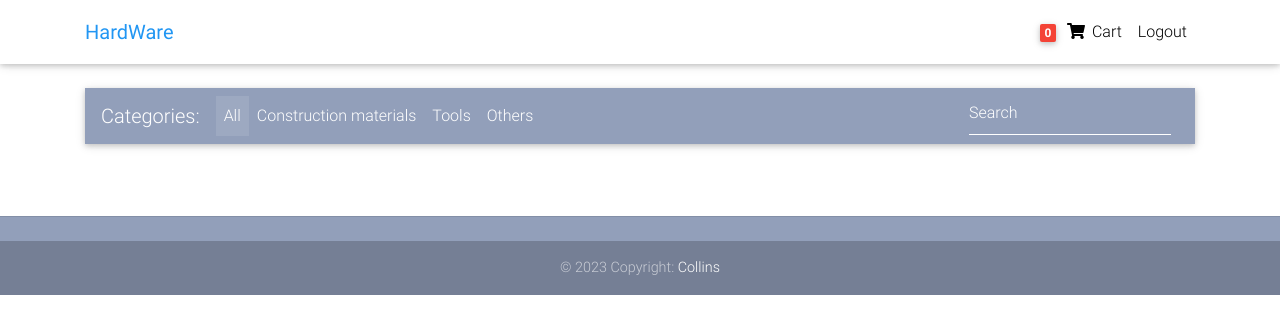
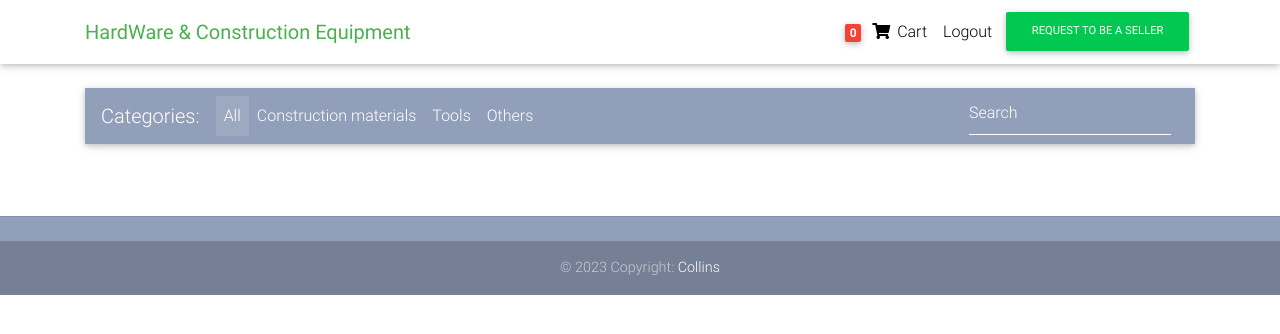
Before and after one commit to Collins-Omariba/django-hardware, a Django app: page / in a window 1280 px wide. Shown: the top 334 px of the page. Run offline with Django 4.2, Linux system fonts and the light colour scheme; the visitor is signed in with stand-in values (Sample User, id 1); data that the repository does not hold is empty; some libraries are stand-ins or nearby versions.

Commit message:
Add seller registration functionality

```diff
--- a/core/urls.py
+++ b/core/urls.py
@@ -9,7 +9,8 @@ from .views import (
     remove_single_item_from_cart,
     PaymentView,
     AddCouponView,
-    RequestRefundView
+    RequestRefundView,
+    add_user_to_seller_group,
 )
 
 app_name = 'core'
@@ -25,5 +26,7 @@ urlpatterns = [
     path('remove-item-from-cart/<slug>/', remove_single_item_from_cart,
          name='remove-single-item-from-cart'),
     path('payment/<payment_option>/', PaymentView.as_view(), name='payment'),
-    path('request-refund/', RequestRefundView.as_view(), name='request-refund')
+    path('request-refund/', RequestRefundView.as_view(), name='request-refund'),
+    path('add-to-seller-group/', add_user_to_seller_group,
+         name='add_to_seller_group')
 ]
--- a/core/views.py
+++ b/core/views.py
@@ -11,6 +11,7 @@ from django.shortcuts import redirect
 from django.shortcuts import render, get_object_or_404
 from django.utils import timezone
 from django.views.generic import ListView, DetailView, View
+from django.contrib.auth.models import Group, User
 
 from .forms import CheckoutForm, CouponForm, RefundForm, PaymentForm
 from .models import Item, OrderItem, Order, Address, Payment, Coupon, Refund, UserProfile
@@ -213,7 +214,7 @@ class PaymentView(View):
             context = {
                 'order': order,
                 'DISPLAY_COUPON_FORM': False,
-                'STRIPE_PUBLIC_KEY' : settings.STRIPE_PUBLIC_KEY
+                'STRIPE_PUBLIC_KEY': settings.STRIPE_PUBLIC_KEY
             }
             userprofile = self.request.user.userprofile
             if userprofile.one_click_purchasing:
@@ -517,3 +518,14 @@ class RequestRefundView(View):
             except ObjectDoesNotExist:
                 messages.info(self.request, "This order does not exist.")
                 return redirect("core:request-refund")
+
+
+@login_required
+def add_user_to_seller_group(request):
+    username = request.user.username
+    user = User.objects.get(username=username)
+    user.is_staff = True
+    user.save()
+    seller_group = Group.objects.get(name='seller')
+    request.user.groups.add(seller_group)
+    return render(request, 'seller_group_added.html')
--- a/templates/navbar.html
+++ b/templates/navbar.html
@@ -5,7 +5,7 @@
 
       <!-- Brand -->
       <a class="navbar-brand waves-effect" href="/">
-        <strong class="blue-text">HardWare</strong>
+        <strong class="green-text">HardWare & Construction Equipment</strong>
       </a>
 
       <!-- Collapse -->
@@ -45,6 +45,17 @@
               <span class="clearfix d-none d-sm-inline-block"> Logout </span>
             </a>
           </li>
+
+          <!-- TODO !!!! -->
+
+          <li class="nav-item">
+            <a href="{% url 'core:add_to_seller_group' %}" class="btn btn-success btn-md my-0 p">
+              Request to be a Seller
+            </a>
+
+          </li>
+
+
           {% else %}
           <li class="nav-item">
             <a class="nav-link waves-effect" href="{% url 'account_login' %}">
```
Also changed, not shown: templates/seller_group_added.html (added, +26 -0 lines).
